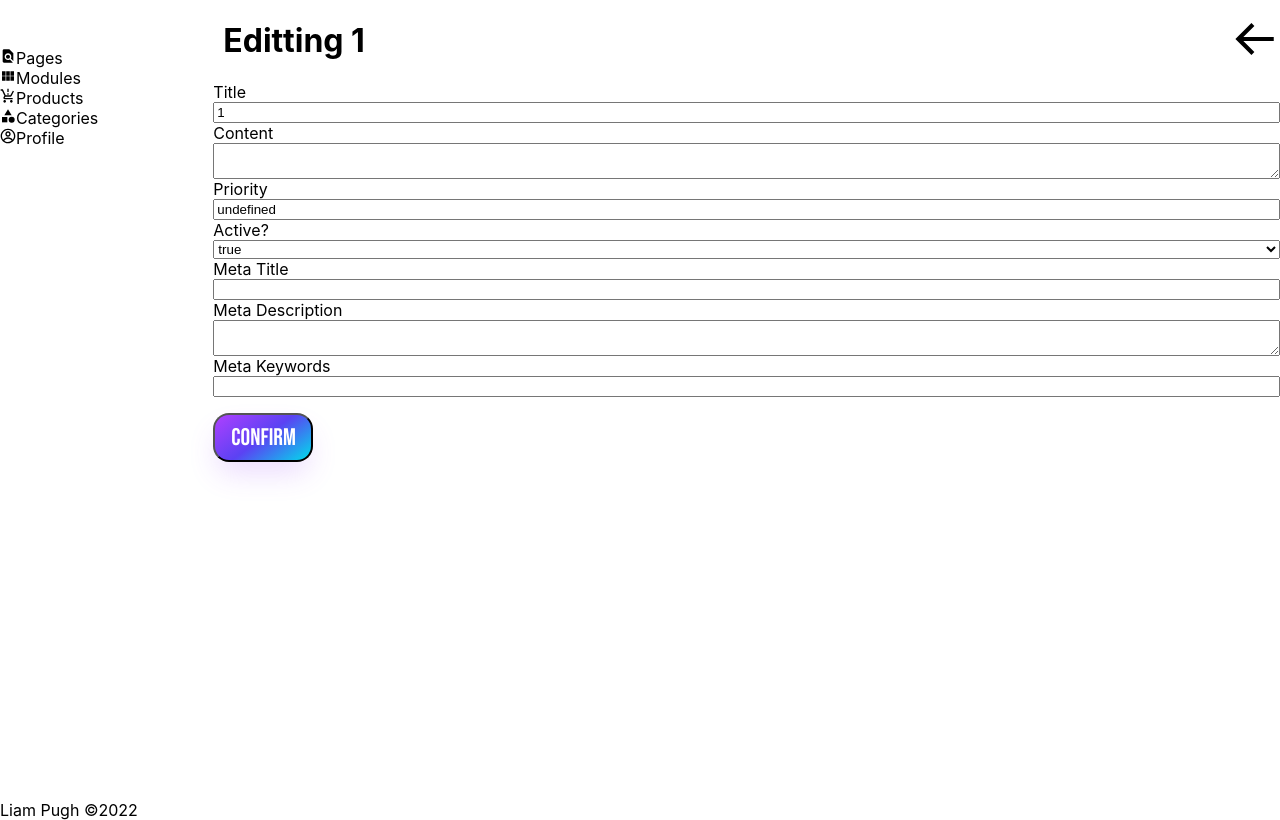
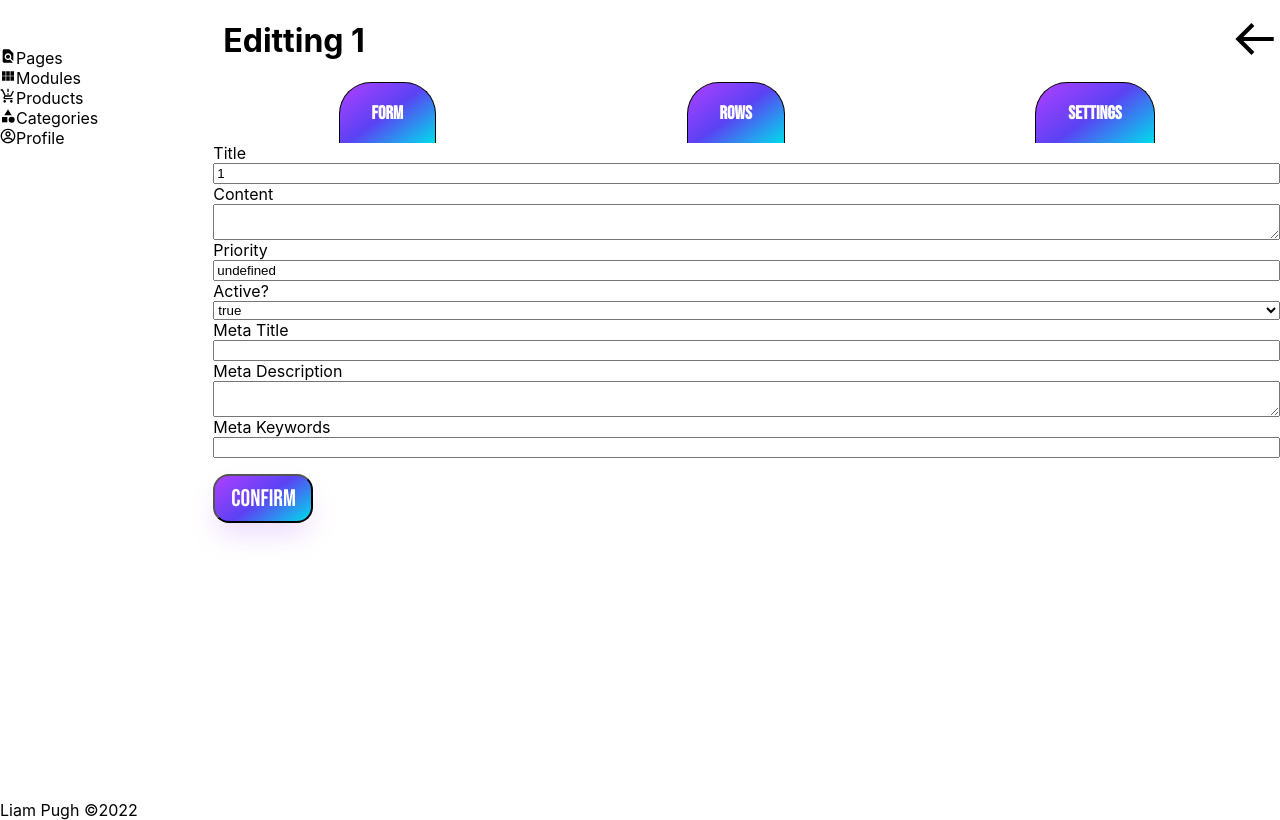
Before and after one commit to Shutt90/modular-cms, a Next.js app: page /auth/edit/page/1 in a window 1280 px wide. Built offline with nearby package versions, Linux system fonts and the light colour scheme; a web font is replaced by a local one.

Commit message:
Implented tab visuals

```diff
--- /dev/null
+++ b/comps/Tab.js
@@ -0,0 +1,11 @@
+import styles from '/styles/comps/tab.module.css'
+
+function Tab({name}) {
+  return (
+    <div className={styles.tab} onClick={e => console.log(e)}>
+        <h3 className={styles.title}>{name}</h3>
+    </div>
+  )
+}
+
+export default Tab
--- /dev/null
+++ b/containers/Tabs.js
@@ -0,0 +1,18 @@
+import { capitalize } from '../helpers/stringHelpers'
+import styles from '/styles/containers/tabs.module.css'
+import Tab from '../comps/Tab';
+
+function Tabs({tabs = Array}) {
+  return (
+    <div className={styles.container}>
+        {tabs.map(tab => {
+                return (
+                    <Tab name={capitalize(tab)}/>
+                )
+            })
+        }
+    </div>
+  )
+}
+
+export default Tabs
--- a/pages/auth/edit/page/[title].js
+++ b/pages/auth/edit/page/[title].js
@@ -4,6 +4,7 @@ import {BiArrowBack} from 'react-icons/bi';
 import Link from 'next/link'
 import { addInput, addDropdown, addSubmit } from '../../../../helpers/inputHelper';
 import { removedUndefined } from '../../../../helpers/stringHelpers';
+import Tabs from '../../../../containers/Tabs';
 
 function Title() {
     const router = useRouter();
@@ -21,6 +22,7 @@ function Title() {
                 </a>
             </Link>
         </div>
+        <Tabs tabs={['form', 'rows', 'settings']}/>
         <div className="container">
             <form method="POST" className="edit-form" action={`/api/edit/page/${page.id}`}>
                 {addInput('text', 'page', removedUndefined(page.title), page.id, 'Title')}
--- /dev/null
+++ b/styles/comps/tab.module.css
@@ -0,0 +1,10 @@
+.tab {
+    border: 1px black solid;
+    border-bottom: 0;
+    border-radius: 2rem 2rem 0 0;
+    padding: 0 2rem;
+    background: linear-gradient(144deg, #AF40FF, #5B42F3 50%,#00DDEB);
+    color: white;
+    font-family:'Bebas Neue', arial;
+    cursor: pointer;
+}
--- /dev/null
+++ b/styles/containers/tabs.module.css
@@ -0,0 +1,5 @@
+.container {
+    display: flex;
+    align-items: center;
+    justify-content: space-around;
+}
```
